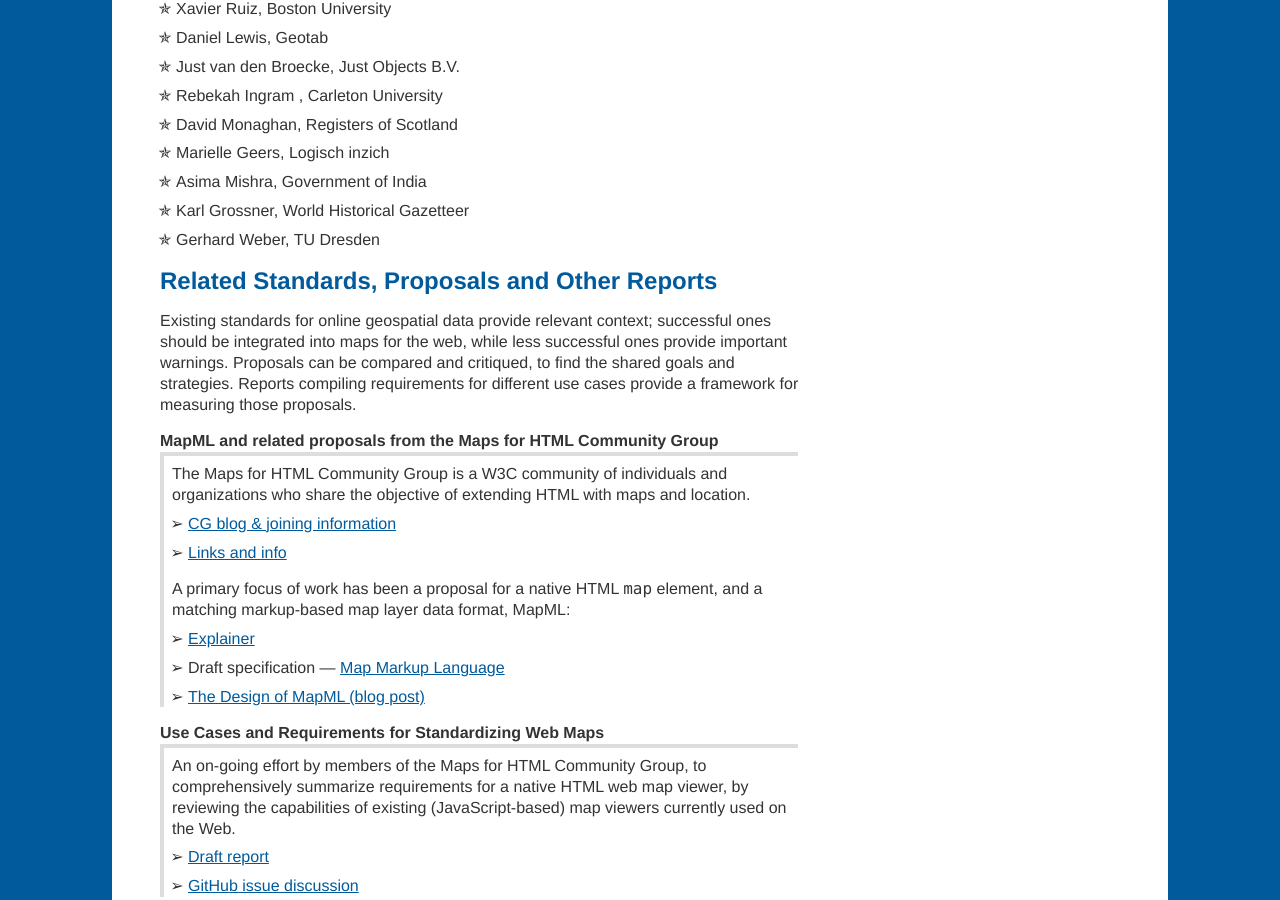
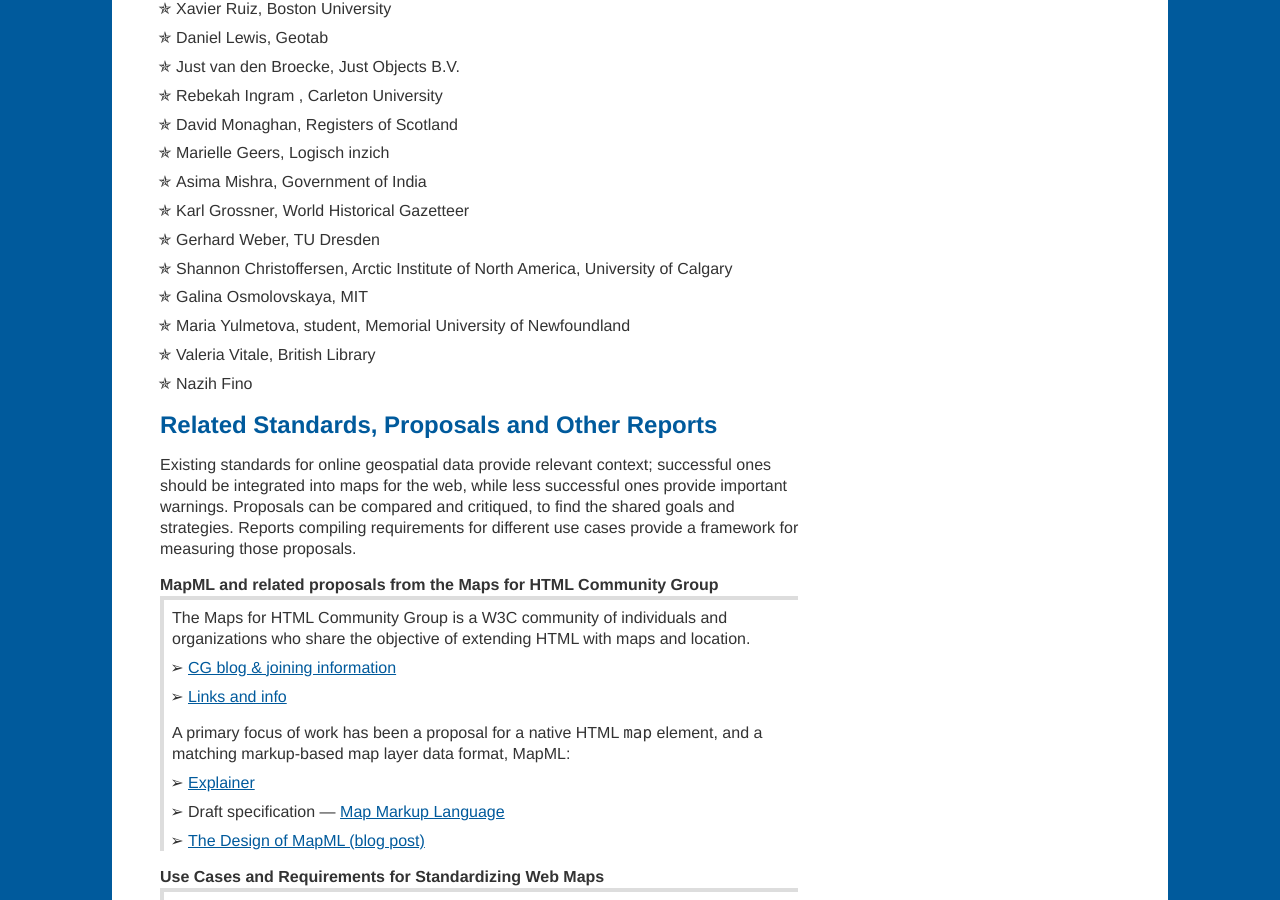
Before and after one commit to Maps4HTML/Maps4HTML-Workshop-2020, a Jekyll site: the page built from supporting-material.html, in a window 1280 px wide and 900 px high, scrolled down 4679 px. Built offline with Jekyll 4.4.1, drawn with Linux system fonts in a browser that asks for light colours.

Commit message:
Add participants as of 2020-09-11

```diff
--- a/_data/participants.yml
+++ b/_data/participants.yml
@@ -127,3 +127,8 @@
 - "Asima Mishra, Government of India"
 - "Karl Grossner, World Historical Gazetteer"
 - "Gerhard Weber, TU Dresden"
+- "Shannon Christoffersen, Arctic Institute of North America, University of Calgary "
+- "Galina Osmolovskaya, MIT "
+- "Maria Yulmetova, student, Memorial University of Newfoundland "
+- "Valeria Vitale, British Library "
+- "Nazih Fino"
```
